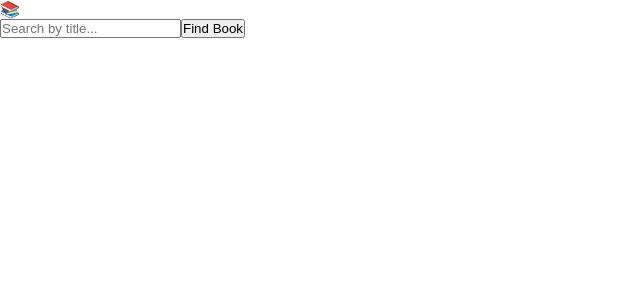
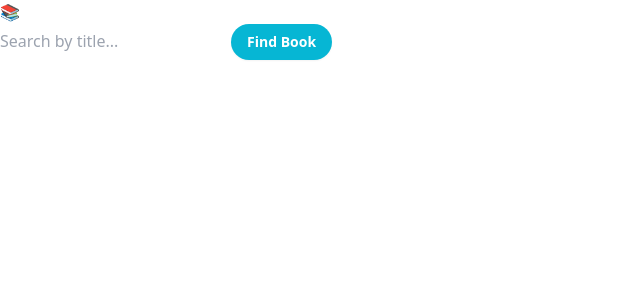
Before and after one commit to kaitlyngreve/nextjs-booklook, a Next.js app: page /books/search in a window 1280 px wide. Shown: the top 300 px of the page, without its empty margins (0-640 px from the left). Built offline with nearby package versions, Linux system fonts and the light colour scheme.

Commit message:
idroute set up & working

```diff
--- a/package.json
+++ b/package.json
@@ -16,5 +16,10 @@
     "react": "18.2.0",
     "react-dom": "18.2.0",
     "react-firebase-hooks": "^5.1.1"
+  },
+  "devDependencies": {
+    "autoprefixer": "^10.4.13",
+    "postcss": "^8.4.21",
+    "tailwindcss": "^3.2.7"
   }
 }
--- /dev/null
+++ b/postcss.config.js
@@ -0,0 +1,6 @@
+module.exports = {
+  plugins: {
+    tailwindcss: {},
+    autoprefixer: {},
+  },
+}
--- /dev/null
+++ b/src/lib/books.js
@@ -0,0 +1,13 @@
+import path from 'path'
+
+export async function getBookData(id) {
+    const response = await fetch(`https://www.googleapis.com/books/v1/volumes/${id}`);
+    const book = await response.json();
+    console.log(book);
+
+    // Combine the data with the id
+    return {
+        id,
+        book
+    }
+}
--- a/src/pages/api/hello.js
+++ b/src/pages/api/hello.js
@@ -2,4 +2,5 @@
 
 export default function handler(req, res) {
   res.status(200).json({ name: 'John Doe' })
+
 }
--- /dev/null
+++ b/src/pages/books/[id].js
@@ -0,0 +1,24 @@
+import Link from "next/link";
+import { useRouter } from 'next/router'
+import { getBookData } from '../../lib/books';
+
+export default function Book({ bookData }) {
+
+    console.log(bookData);
+
+    return (
+        <div>
+            <h1 className="text-3xl font-bold underline">{bookData.book.volumeInfo.title}</h1>
+            <Link href={"/books/search"}>back you go bye</Link>
+        </div>
+    );
+}
+
+export async function getServerSideProps({ params }) {
+    const bookData = await getBookData(params.id)
+    return {
+        props: {
+            bookData
+        }
+    }
+}
--- a/src/pages/books/book.js
+++ b/src/pages/books/book.js
@@ -1,15 +1,22 @@
-
+import Link from "next/link"
+import bookStyles from '/src/styles/books.module.css';
 
 export default function Book({ book }) {
     let bookV = book.volumeInfo
-    const bookImg = bookV.imageLinks === undefined ? "" : `${bookV.imageLinks.thumbnail}`
+    const bookCover = bookV.imageLinks === undefined ? "" : `${bookV.imageLinks.thumbnail}`
     const bookAuthor = bookV.authors === undefined ? "N/A" : `${bookV.authors.join(", ")}`
 
+    const limitedChars = (str) => {
+        return str.length > 35 ? str.substring(0, 32) + "..." : str
+    }
+
     return (
-        <div>
-            <h4>Title: {bookV.title}</h4>
-            <p>Author(s): {bookAuthor}</p>
-            <img src={bookImg} alt="Book Cover" />
-        </div>
+        <Link href={{ pathname: `/books/${book.id}`, query: { data: book.volumeInfo } }}>
+            <div className={bookStyles.card}>
+                <h4>{limitedChars(bookV.title)}</h4>
+                <p>Author(s): {limitedChars(bookAuthor)}</p>
+                <img className={bookStyles.bookImg} src={bookCover} alt="Book Cover" />
+            </div>
+        </Link>
     )
 }
--- a/src/pages/books/search-books.js
+++ b/src/pages/books/search-books.js
@@ -12,7 +12,7 @@ export default function SearchBooks({ searchBooks, handleSearchBooks, setBooksBy
                     onChange={handleSearchBooks}
                     name="searchInput"
                 />
-                <button type="submit">Find Book</button>
+                <button type="submit" className="px-4 py-2 font-semibold text-sm bg-cyan-500 text-white rounded-full shadow-sm">Find Book</button>
             </form>
         </div>
     )
--- a/src/pages/books/search.js
+++ b/src/pages/books/search.js
@@ -18,7 +18,7 @@ export default function Books() {
         e.preventDefault();
 
         const searchQuery = e.target.searchInput.value;
-        fetch(`https://www.googleapis.com/books/v1/volumes?q=${searchQuery}&printType=books&maxResults=40`)
+        fetch(`https://www.googleapis.com/books/v1/volumes?q=${searchQuery}&printType=books&maxResults=9`)
             .then((r) => r.json())
             .then((data) => setBooks(data.items))
 
--- a/src/styles/books.module.css
+++ b/src/styles/books.module.css
@@ -1,8 +1,14 @@
 .cardContainer {
     display: grid;
-    grid-template-columns: 1fr 1fr;
-    grid-template-rows: 1fr 1fr;
-    grid-row-gap: 20px;
-    grid-column-gap: 20px;
-    justify-content: center;
+    grid-template-columns: 1fr 1fr 1fr;
+    grid-template-rows: 1fr 1fr 1fr;
+    grid-row-gap: 5px;
+    grid-column-gap: 0;
+    max-width: 1000px;
+    margin: 0 auto;
 }
+
+.card {
+    margin-top: 45px;
+    text-align: center;
+}
--- a/src/styles/globals.css
+++ b/src/styles/globals.css
@@ -1,3 +1,7 @@
+@tailwind base;
+@tailwind components;
+@tailwind utilities;
+
 :root {
   --max-width: 1100px;
   --border-radius: 12px;
--- /dev/null
+++ b/tailwind.config.js
@@ -0,0 +1,10 @@
+/** @type {import('tailwindcss').Config} */
+module.exports = {
+  content: [
+    "./src/**/*.{js,ts,jsx,tsx}",
+  ],
+  theme: {
+    extend: {},
+  },
+  plugins: [],
+}
```
Also changed, not shown: 1 other file (tests, documents, lock files or other folders).
